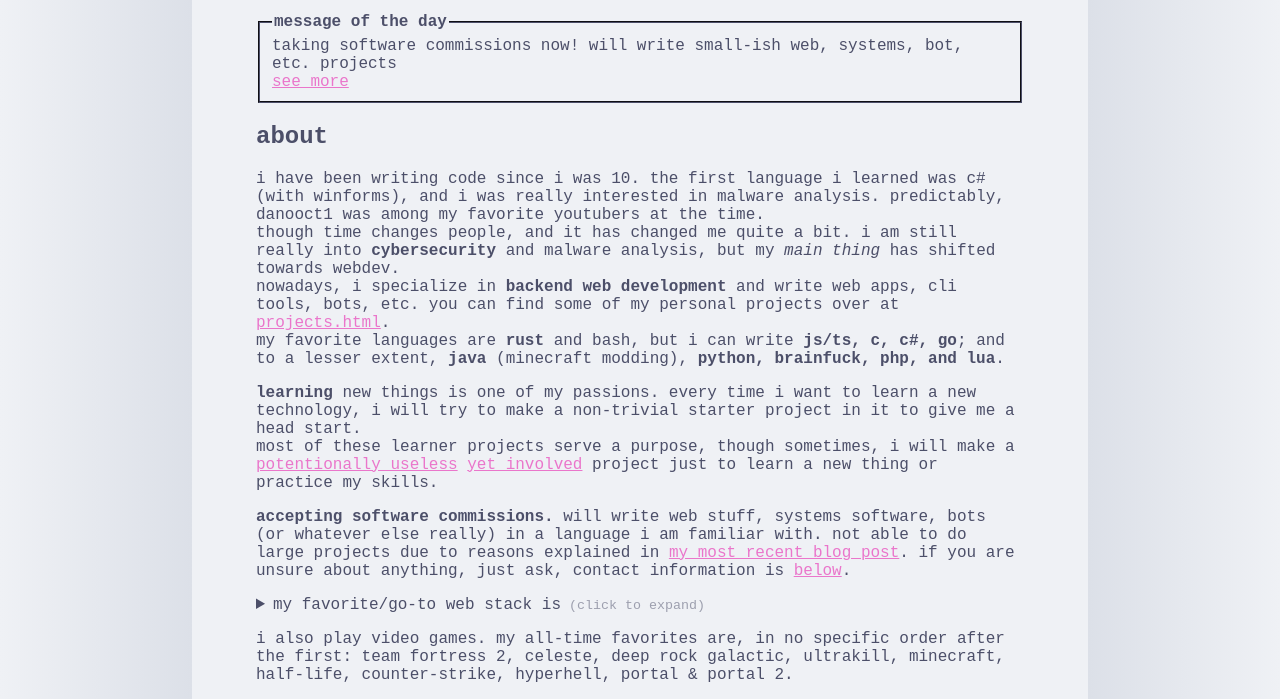
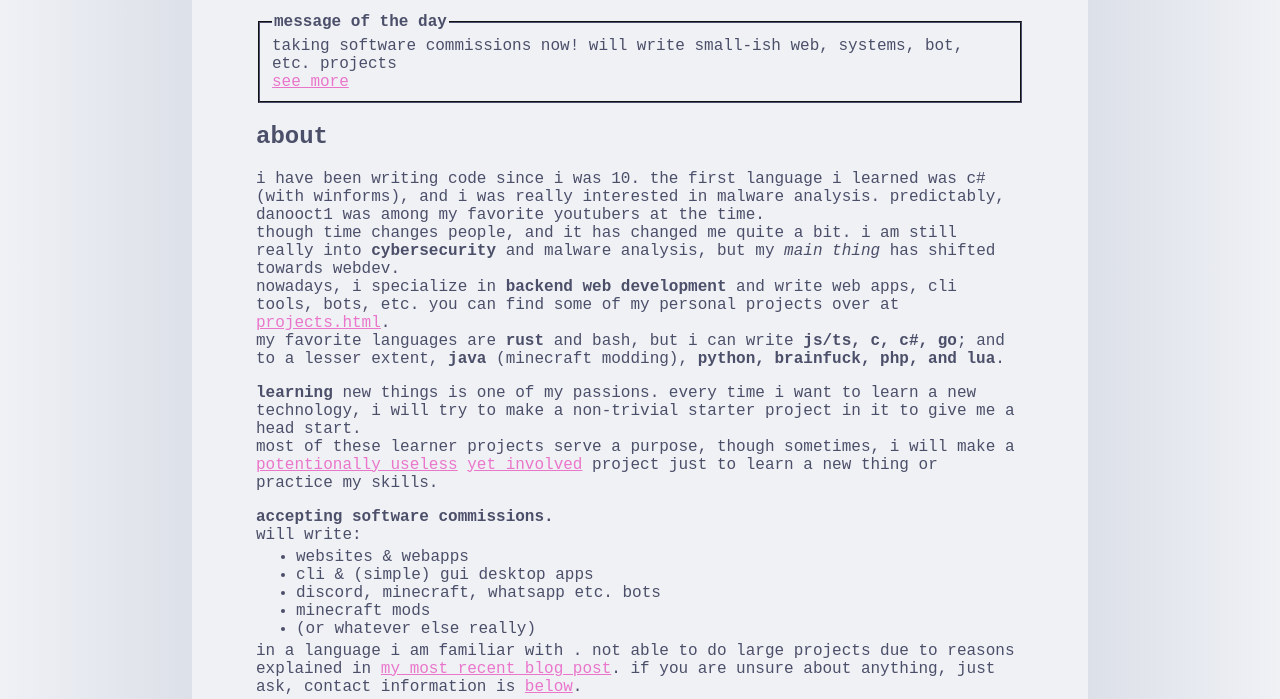
Before and after one commit to slonkazoid/website, a plain HTML site: page index.html in a window 1280 px wide. Shown: the part 243-942 px from the top of the page. Drawn offline with Linux system fonts and the light colour scheme.

Commit message:
update commissions disclaimer

```diff
--- a/index.html
+++ b/index.html
@@ -63,14 +63,22 @@
 				learn a new thing or practice my skills.<br />
 			</p>
 
-			<p id="commissions">
-				<b>accepting software commissions.</b> will write web stuff, systems software, bots
-				(or whatever else really) in a language i am familiar with. not able to do large
-				projects due to reasons explained in
+			<div id="commissions" style="margin-bottom: 1rem" role="paragraph">
+				<b>accepting software commissions.</b><br />
+				will write:
+				<ul style="margin: 0.25rem 0">
+					<li>websites & webapps</li>
+					<li>cli & (simple) gui desktop apps</li>
+					<li>discord, minecraft, whatsapp etc. bots</li>
+					<li>minecraft mods</li>
+					<li>(or whatever else really)</li>
+				</ul>
+				in a language i am familiar with . not able to do large projects due to reasons
+				explained in
 				<a href="https://blog.slonk.ing/posts/2024">my most recent blog post</a>. if you are
 				unsure about anything, just ask, contact information is
 				<a href="#contact">below</a>.
-			</p>
+			</div>
 
 			<div>
 				<details>
```
